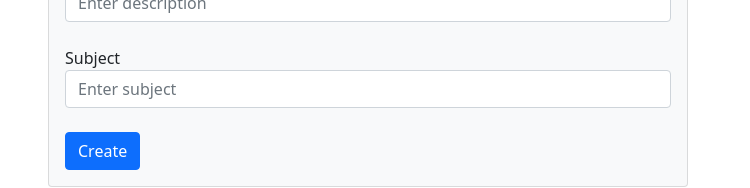
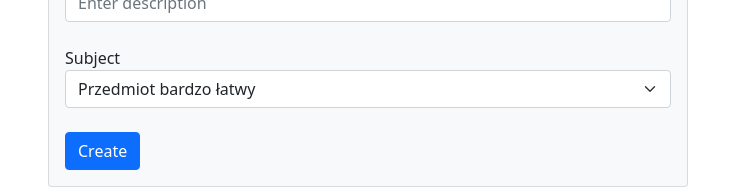
Before and after one commit to adrianryt/UI_IOZeta, a React (Create React App) app in the folder app/: page /topics/new in a window 1280 px wide. Shown: the part 217-405 px from the top of the page, without its empty margins (0-750 px from the left). Built offline with nearby package versions, Linux system fonts and the light colour scheme.

Commit message:
extended mocks; Topic form contains select with subjects

```diff
--- a/app/src/TopicForm.tsx
+++ b/app/src/TopicForm.tsx
@@ -1,9 +1,22 @@
 import * as React from "react";
-import {Alert, Badge, FormControl, FormGroup, FormText, Card} from "react-bootstrap";
-import {useState} from "react";
+import {Alert, Badge, FormControl, FormGroup, FormText, Card, Form} from "react-bootstrap";
+import {useEffect, useState} from "react";
 import TopicValidator from "./objects/validators/TopicValidator";
+import axios from "axios";
+import Subject from "./objects/Subject";
 
 const TopicForm = () => {
+
+    useEffect(() => {
+        axios.get("/mocked_subjects.json").then((response) => {
+            setSubjects(response.data)
+        }).catch((e) => {
+            console.error("cannot fetch topics: "+e);
+        })
+    }, [])
+
+    const [subjects, setSubjects] = useState<Subject[]>([]);
+    const subjectOptions = subjects.map((subject) => <option key={"key-option-topic"+subject.name} value={subject.id}>{subject.name}</option>)
 
     const [title, setTitle] = useState<string>("");
     const [description, setDescription] = useState<string>("");
@@ -14,7 +27,7 @@ const TopicForm = () => {
 
     const handleTitleChange = (e:React.ChangeEvent<HTMLInputElement>) => setTitle(e.target.value);
     const handleDescriptionChange = (e:React.ChangeEvent<HTMLInputElement>) => setDescription(e.target.value);
-    const handleSubjectChange = (e:React.ChangeEvent<HTMLInputElement>) => setSubject(e.target.value);
+    const handleSubjectChange = (e:React.ChangeEvent<HTMLSelectElement>) => setSubject(e.target.value);
 
     const handleRequestSucceed = () => {
         setShowSuccessAlert(true);
@@ -48,8 +61,6 @@ const TopicForm = () => {
         setDescriptionError(topicValidator.descriptionError);
     }
 
-
-
     const [titleError, setTitleError] = useState("");
     const [descriptionError, setDescriptionError] = useState("");
     const [subjectError, setSubjectError] = useState("");
@@ -72,7 +83,9 @@ const TopicForm = () => {
                 </FormGroup>
                 <FormGroup>
                     <label htmlFor="subjectTopicForm">Subject</label>
-                    <FormControl id="subjectTopicForm" placeholder="Enter subject" value={subject} onChange={handleSubjectChange} />
+                    <Form.Select value={subject} onChange={handleSubjectChange}>
+                        {subjectOptions}
+                    </Form.Select>
                     <FormText className="text-danger me-5">{subjectError}</FormText>
                 </FormGroup>
                 <input className="btn btn-primary" type="submit" value="Create" />
```
Also changed, not shown: app/src/objects/Subject.ts (+9 -0 lines).
